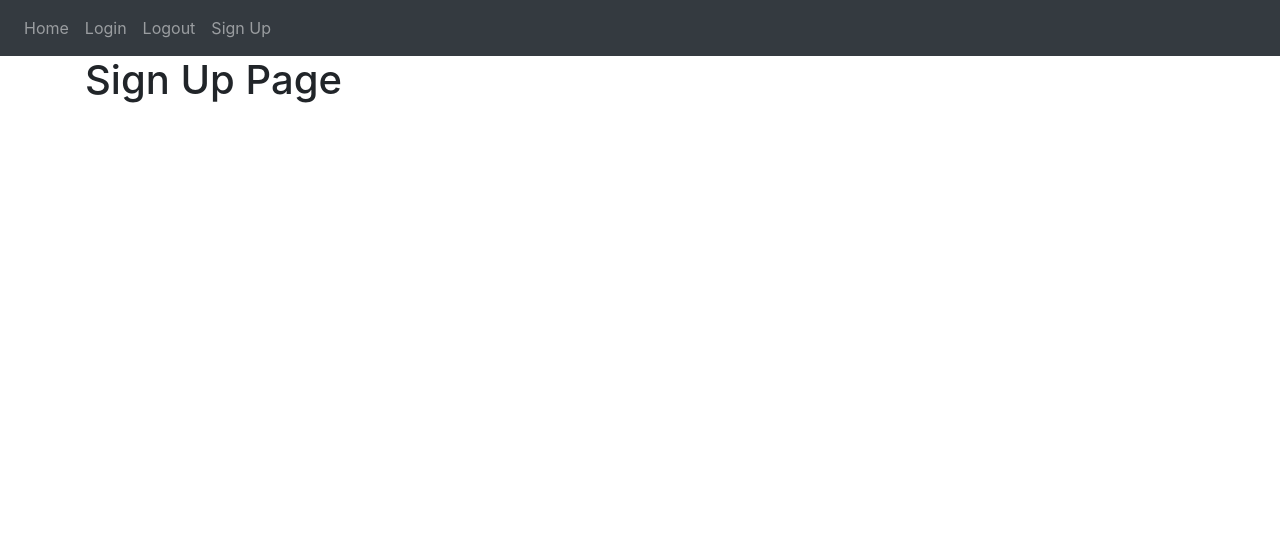
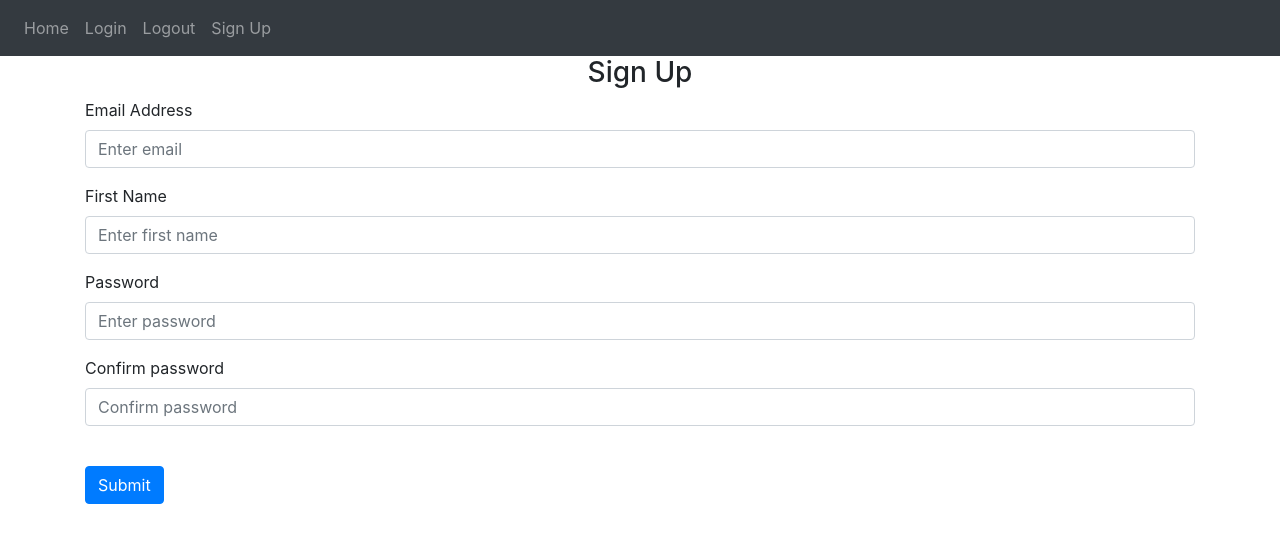
Before and after one commit to lukethinnes/first_flask_app, a Flask app: page /sign-up in a window 1280 px wide. Shown: the top 543 px of the page. Run offline with Flask 2, Linux system fonts and the light colour scheme; some libraries are stand-ins or nearby versions.

Commit message:
Built out login and sign up pages.

```diff
--- a/website/templates/sign_up.html
+++ b/website/templates/sign_up.html
@@ -1,5 +1,49 @@
 {% extends 'base.html' %} {% block title %}Sign Up{% endblock %}
 
 {% block content %}
-<h1>Sign Up Page</h1>
+<form method='POST'>
+  <h3 align='center'>Sign Up</h3>
+  <div class='form-group'>
+    <label for='email'>Email Address</label>
+    <input
+        class='form-control'
+        id='email'
+        name='email'
+        placeholder='Enter email'
+        type='email'
+    />
+  </div>
+  <div class='form-group'>
+    <label for='firstName'>First Name</label>
+    <input
+        class='form-control'
+        id='firstName'
+        name='firstName'
+        placeholder='Enter first name'
+        type='text'
+    />
+  </div>
+  <div class='form-group'>
+    <label for='password'>Password</label>
+    <input
+        class='form-control'
+        id='password1'
+        name='password1'
+        placeholder='Enter password'
+        type='text'
+    />
+  </div>
+<div class='form-group'>
+    <label for='password'>Confirm password</label>
+    <input
+        class='form-control'
+        id='password2'
+        name='password2'
+        placeholder='Confirm password'
+        type='text'
+    />
+  </div>
+  <br />
+  <button type='submit' class='btn btn-primary'>Submit</button>
+</form>
 {% endblock %}
```
Also changed, not shown: website/templates/login.html (+25 -2 lines).
